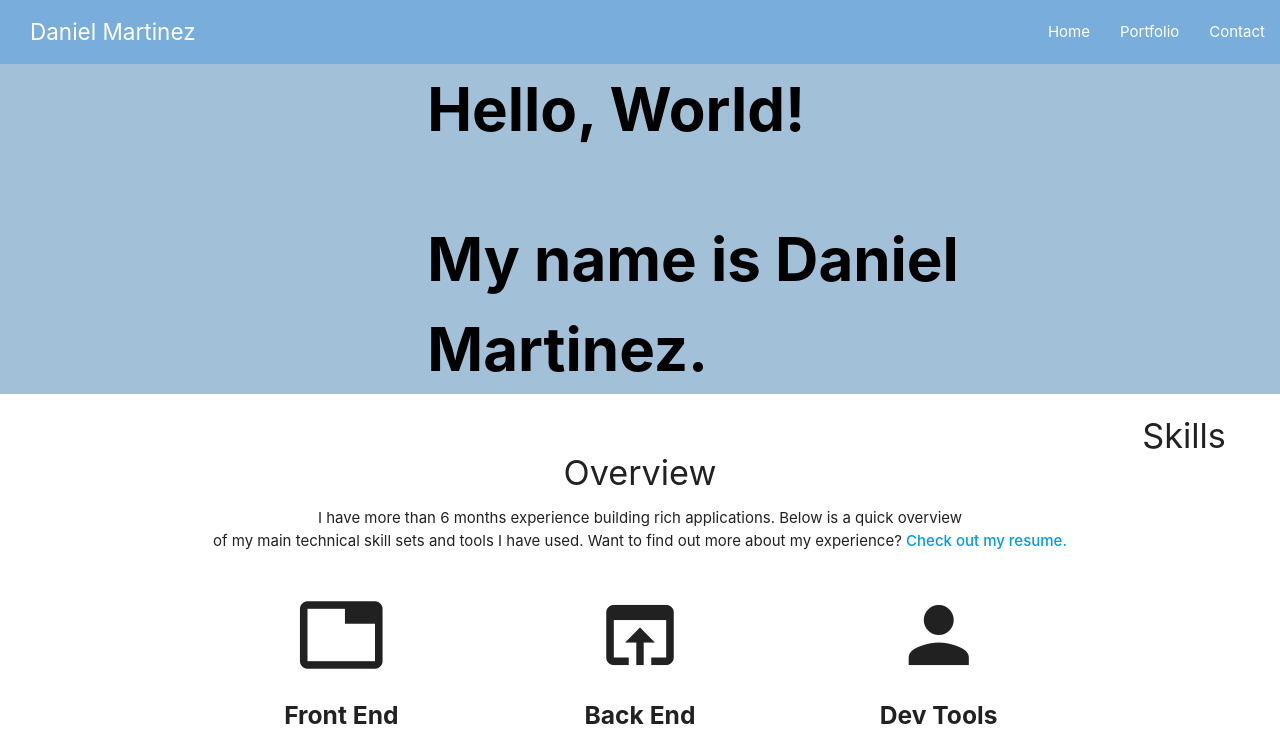
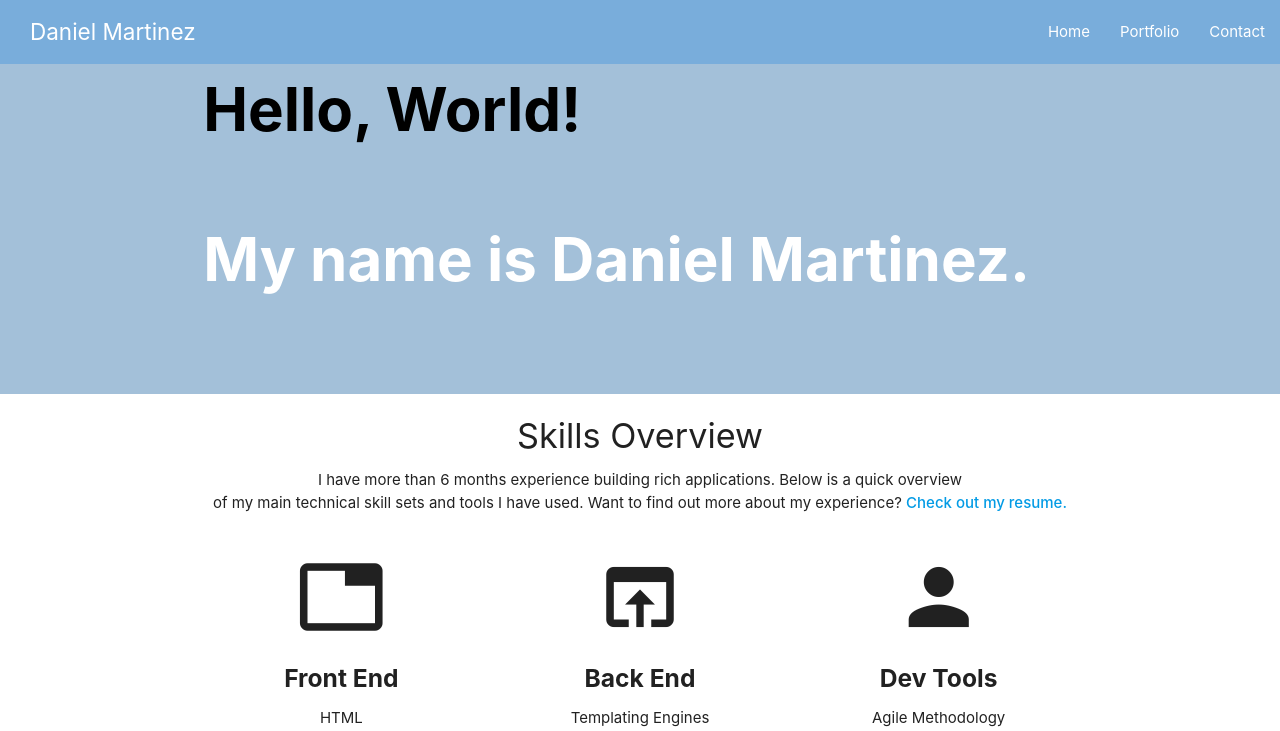
Before and after one commit to xdanielmtz/react-portfolio, a React (Create React App) app: page /#/ in a window 1280 px wide. Shown: the top 731 px of the page. Built offline with nearby package versions, Linux system fonts and the light colour scheme.

Commit message:
changes in banner name

```diff
--- a/src/components/Banner/Banner.jsx
+++ b/src/components/Banner/Banner.jsx
@@ -6,11 +6,10 @@ const Banner = () => {
       <div id="homeContainer">
         <div className="container">
           <div className="row">
-            <div className="col s3"> </div>
-            <div style={{ fontWeight: "bold" }} className="col s9 theHeading">
+            <div style={{ fontWeight: "bold" }} className="col s12 theHeading">
               {" "}
               Hello, World! <br />
-              <p>My name is Daniel Martinez.</p>
+              <p id="name">My name is Daniel Martinez.</p>
             </div>
           </div>
         </div>
--- a/src/pages/Home/home.css
+++ b/src/pages/Home/home.css
@@ -9,6 +9,10 @@
   color: rgb(0, 0, 0);
 }
 
+#name{
+    color: white;
+}
+
 @media screen and (max-width: 714px){
     .theHeading{
         font-size: 3.5rem;
```
Also changed, not shown: 1 other file (tests, documents, lock files or other folders).
